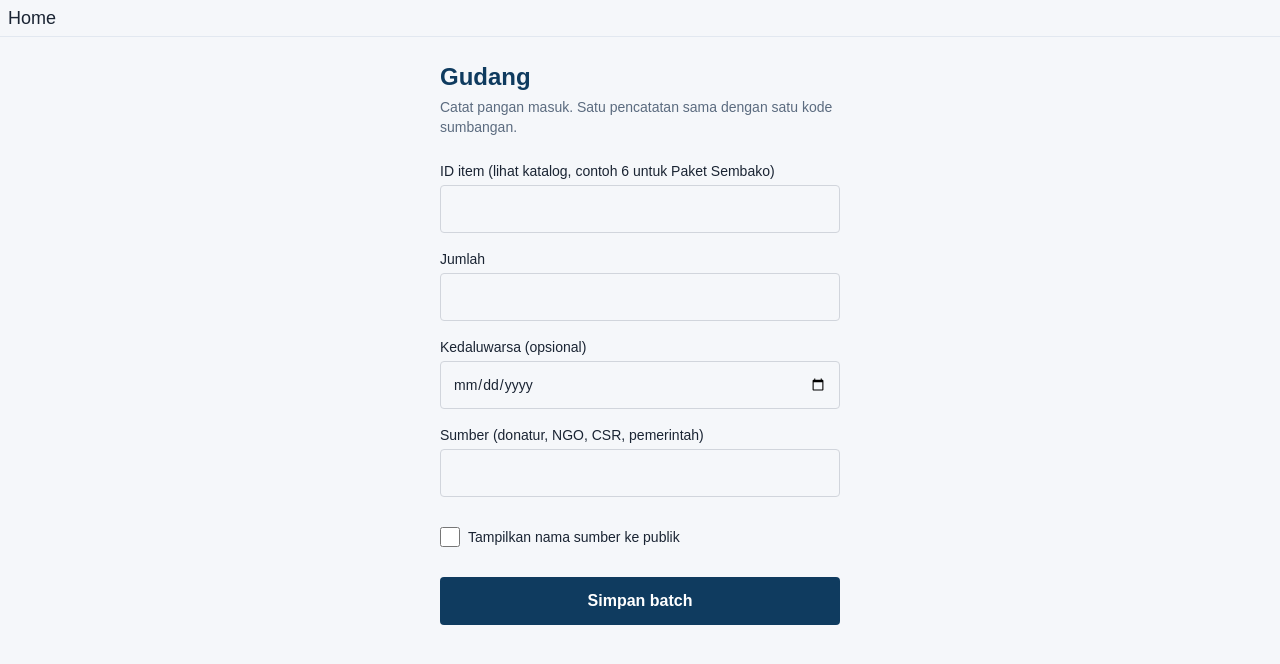
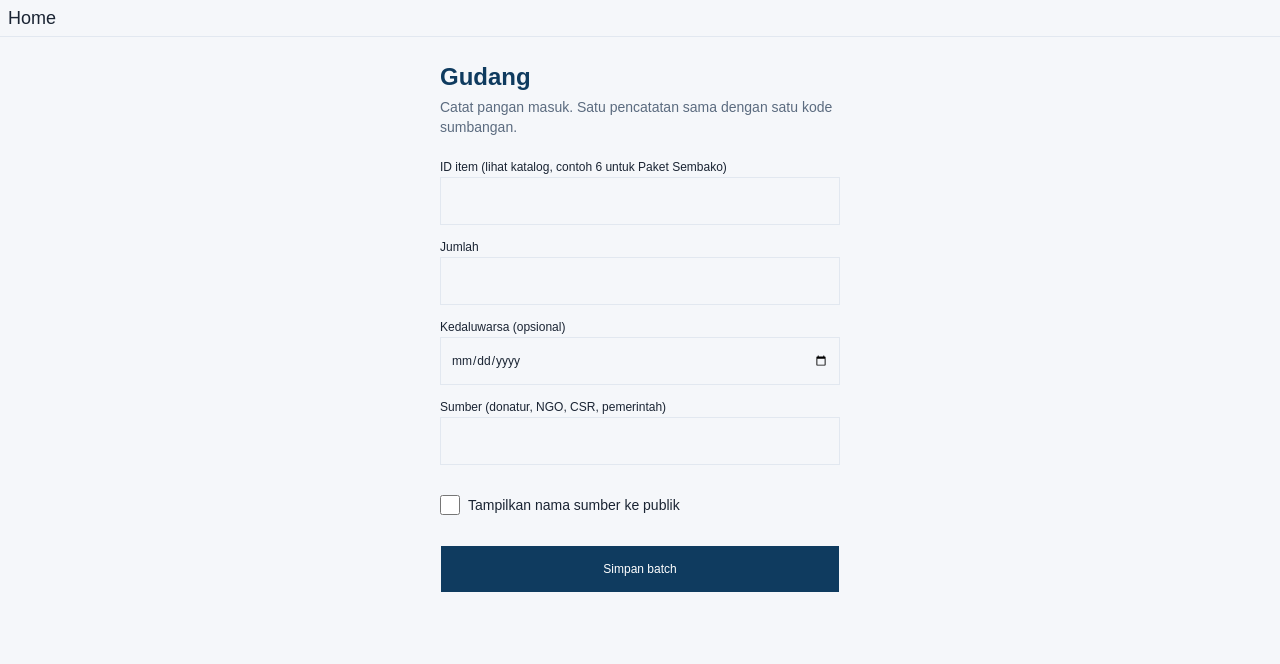
Before and after one commit to TudeOrangBiasa/omnirelief, a Next.js app in the folder apps/web/: page /gudang in a window 1280 px wide. Shown: the top 664 px of the page. Built offline with nearby package versions, Linux system fonts and the light colour scheme.

Commit message:
Migrasi gudang ke shadcn

```diff
--- a/apps/web/src/app/gudang/page.tsx
+++ b/apps/web/src/app/gudang/page.tsx
@@ -1,7 +1,10 @@
 "use client";
 
 import { useState } from "react";
-
+import { Button } from "@omnirelief/ui/components/button";
+import { Card, CardContent } from "@omnirelief/ui/components/card";
+import { Input } from "@omnirelief/ui/components/input";
+import { Label } from "@omnirelief/ui/components/label";
 export default function GudangPage() {
   const [hasil, setHasil] = useState<string | null>(null);
   const [galat, setGalat] = useState<string | null>(null);
@@ -36,70 +39,47 @@ export default function GudangPage() {
   return (
     <main className="mx-auto flex min-h-screen w-full max-w-md flex-col gap-6 p-6">
       <div>
-        <h1 className="text-2xl font-bold text-[#0F3B5F]">Gudang</h1>
-        <p className="mt-1 text-sm text-[#5B6B7F]">
+        <h1 className="text-2xl font-bold text-primary">Gudang</h1>
+        <p className="text-muted-foreground mt-1 text-sm">
           Catat pangan masuk. Satu pencatatan sama dengan satu kode sumbangan.
         </p>
       </div>
       {hasil && (
-        <p role="status" className="rounded bg-[#DCFCE7] p-3 text-sm text-[#15803D]">
-          Tersimpan. Kode sumbangan: <strong>{hasil}</strong>
-        </p>
+        <Card className="border-transparent bg-success-bg">
+          <CardContent className="p-4 text-sm text-success">
+            Tersimpan. Kode sumbangan: <strong>{hasil}</strong>
+          </CardContent>
+        </Card>
       )}
       {galat && (
-        <p role="alert" className="rounded bg-[#FEE2E2] p-3 text-sm text-[#B91C1C]">
+        <p role="alert" className="rounded-xl bg-destructive/10 p-3 text-sm text-destructive">
           {galat}
         </p>
       )}
       <form action={simpan} className="flex flex-col gap-4">
-        <label className="flex flex-col gap-1 text-sm">
-          ID item (lihat katalog, contoh 6 untuk Paket Sembako)
-          <input
-            name="item_id"
-            type="number"
-            min={1}
-            required
-            className="min-h-12 rounded border border-gray-300 p-3"
-          />
-        </label>
-        <label className="flex flex-col gap-1 text-sm">
-          Jumlah
-          <input
-            name="jumlah"
-            type="number"
-            min={1}
-            required
-            className="min-h-12 rounded border border-gray-300 p-3"
-          />
-        </label>
-        <label className="flex flex-col gap-1 text-sm">
-          Kedaluwarsa (opsional)
-          <input
-            name="kedaluwarsa"
-            type="date"
-            className="min-h-12 rounded border border-gray-300 p-3"
-          />
-        </label>
-        <label className="flex flex-col gap-1 text-sm">
-          Sumber (donatur, NGO, CSR, pemerintah)
-          <input
-            name="sumber"
-            type="text"
-            required
-            className="min-h-12 rounded border border-gray-300 p-3"
-          />
-        </label>
+        <div className="flex flex-col gap-1">
+          <Label htmlFor="gudang-item">ID item (lihat katalog, contoh 6 untuk Paket Sembako)</Label>
+          <Input id="gudang-item" name="item_id" type="number" min={1} required className="min-h-12" />
+        </div>
+        <div className="flex flex-col gap-1">
+          <Label htmlFor="gudang-jumlah">Jumlah</Label>
+          <Input id="gudang-jumlah" name="jumlah" type="number" min={1} required className="min-h-12" />
+        </div>
+        <div className="flex flex-col gap-1">
+          <Label htmlFor="gudang-exp">Kedaluwarsa (opsional)</Label>
+          <Input id="gudang-exp" name="kedaluwarsa" type="date" className="min-h-12" />
+        </div>
+        <div className="flex flex-col gap-1">
+          <Label htmlFor="gudang-sumber">Sumber (donatur, NGO, CSR, pemerintah)</Label>
+          <Input id="gudang-sumber" name="sumber" type="text" required className="min-h-12" />
+        </div>
         <label className="flex min-h-12 items-center gap-2 text-sm">
-          <input name="tampilkan_nama" type="checkbox" className="h-5 w-5" />
+          <input name="tampilkan_nama" type="checkbox" className="h-5 w-5 accent-primary" />
           Tampilkan nama sumber ke publik
         </label>
-        <button
-          type="submit"
-          disabled={sibuk}
-          className="min-h-12 rounded bg-[#0F3B5F] font-semibold text-white disabled:opacity-50"
-        >
+        <Button type="submit" disabled={sibuk} className="min-h-12">
           {sibuk ? "Menyimpan..." : "Simpan batch"}
-        </button>
+        </Button>
       </form>
     </main>
   );
```
